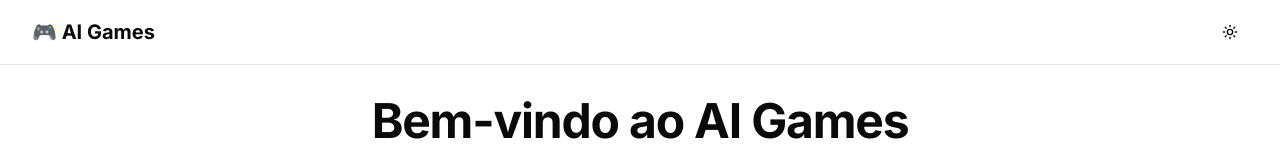
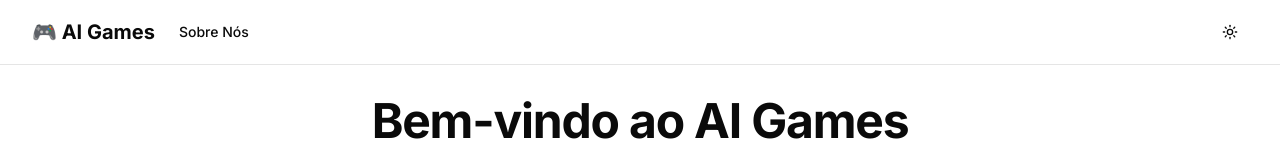
Before and after one commit to FioriBazarello/ai-games, a Next.js app: page / in a window 1280 px wide. Shown: the top 160 px of the page. Built offline with nearby package versions, Linux system fonts and the light colour scheme.

Commit message:
feat: adiciona link para página Sobre Nós no cabeçalho

```diff
--- a/src/components/site-header.tsx
+++ b/src/components/site-header.tsx
@@ -15,12 +15,23 @@
     return (
         <header className="sticky top-0 z-50 w-full border-b bg-background/95 backdrop-blur supports-[backdrop-filter]:bg-background/60">
             <div className="container mx-auto flex h-16 items-center justify-between px-4 md:px-6 lg:px-8">
+                <div className="flex items-center space-x-6">
                     <Link
                         href="/"
                         className="flex items-center space-x-2"
                     >
                         <span className="font-bold inline-block text-xl">🎮 AI Games</span>
                     </Link>
+
+                    <nav className="hidden md:flex items-center space-x-6">
+                        <Link
+                            href="/sobre"
+                            className="text-sm font-medium transition-colors hover:text-primary"
+                        >
+                            Sobre Nós
+                        </Link>
+                    </nav>
+                </div>
 
                 <Button
                     variant="ghost"
```
Lines whose indentation alone changed are shown as unchanged.
